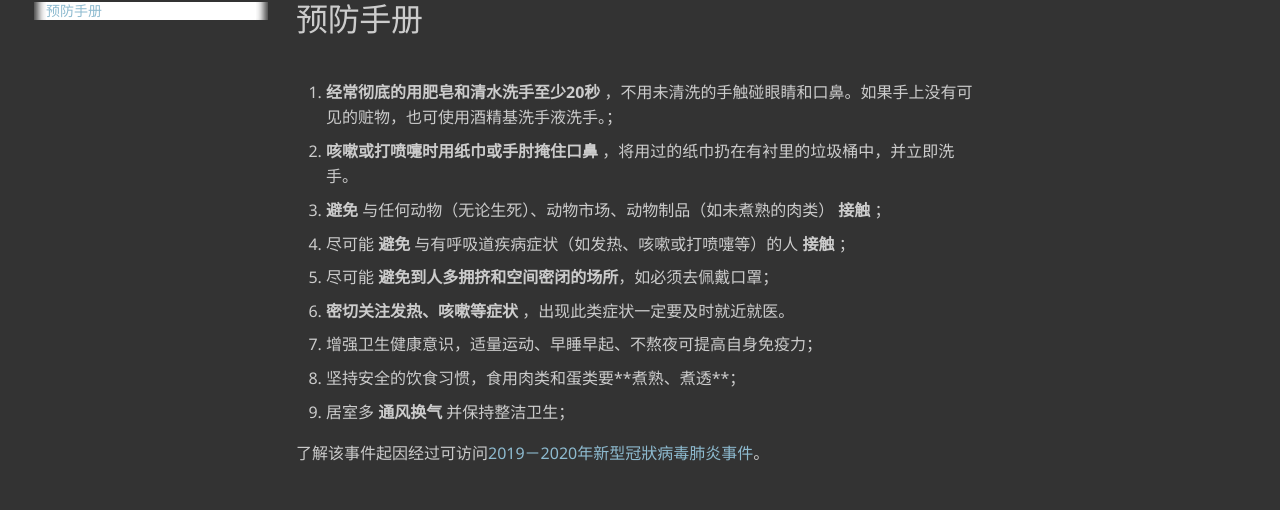
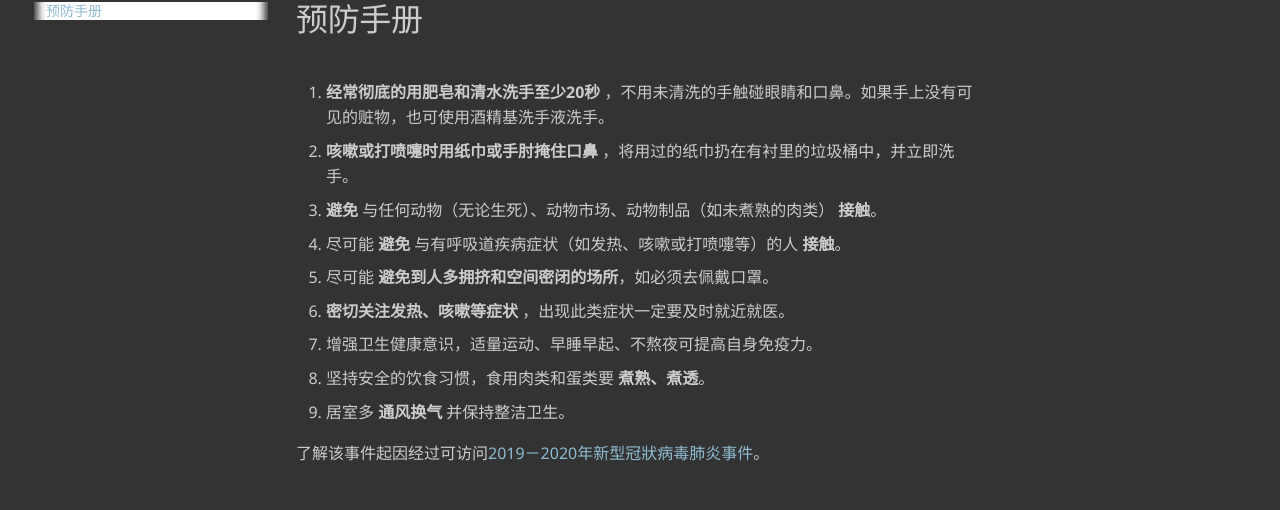
Before and after one commit to wuhan-support/wuhan.support, an MkDocs documentation site: the page built from docs/protection/index.md, in a window 1280 px wide. Shown: the part 148-658 px from the top of the page. Built offline with MkDocs 1.6.1 and Material for MkDocs 9.7.7, drawn with Linux system fonts in a browser that asks for light colours; some web fonts are replaced; comment, search, counter and statistics services are not loaded.

Commit message:
fix typos

```diff
--- a/docs/protection/index.md
+++ b/docs/protection/index.md
@@ -10,14 +10,14 @@ categories:
 tags:
 ---
 
-1. **经常彻底的用肥皂和清水洗手至少20秒** ，不用未清洗的手触碰眼睛和口鼻。如果手上没有可见的赃物，也可使用酒精基洗手液洗手。；
+1. **经常彻底的用肥皂和清水洗手至少20秒** ，不用未清洗的手触碰眼睛和口鼻。如果手上没有可见的赃物，也可使用酒精基洗手液洗手。
 2. **咳嗽或打喷嚏时用纸巾或手肘掩住口鼻** ，将用过的纸巾扔在有衬里的垃圾桶中，并立即洗手。
-3. **避免** 与任何动物（无论生死）、动物市场、动物制品（如未煮熟的肉类） **接触** ；
-4. 尽可能 **避免** 与有呼吸道疾病症状（如发热、咳嗽或打喷嚏等）的人 **接触** ；
-5. 尽可能 **避免到人多拥挤和空间密闭的场所**，如必须去佩戴口罩；
+3. **避免** 与任何动物（无论生死）、动物市场、动物制品（如未煮熟的肉类） **接触**。
+4. 尽可能 **避免** 与有呼吸道疾病症状（如发热、咳嗽或打喷嚏等）的人 **接触**。
+5. 尽可能 **避免到人多拥挤和空间密闭的场所**，如必须去佩戴口罩。
 6. **密切关注发热、咳嗽等症状** ，出现此类症状一定要及时就近就医。
-7. 增强卫生健康意识，适量运动、早睡早起、不熬夜可提高自身免疫力；
-8. 坚持安全的饮食习惯，食用肉类和蛋类要**煮熟、煮透**；
-9. 居室多 **通风换气** 并保持整洁卫生；
+7. 增强卫生健康意识，适量运动、早睡早起、不熬夜可提高自身免疫力。
+8. 坚持安全的饮食习惯，食用肉类和蛋类要 **煮熟、煮透**。
+9. 居室多 **通风换气** 并保持整洁卫生。
 
 了解该事件起因经过可访问[2019－2020年新型冠狀病毒肺炎事件](https://zh.wikipedia.org/wiki/2019－2020年新型冠狀病毒肺炎事件)。
```
Also changed, not shown: docs/contribution/index.md (+0 -1 lines).
